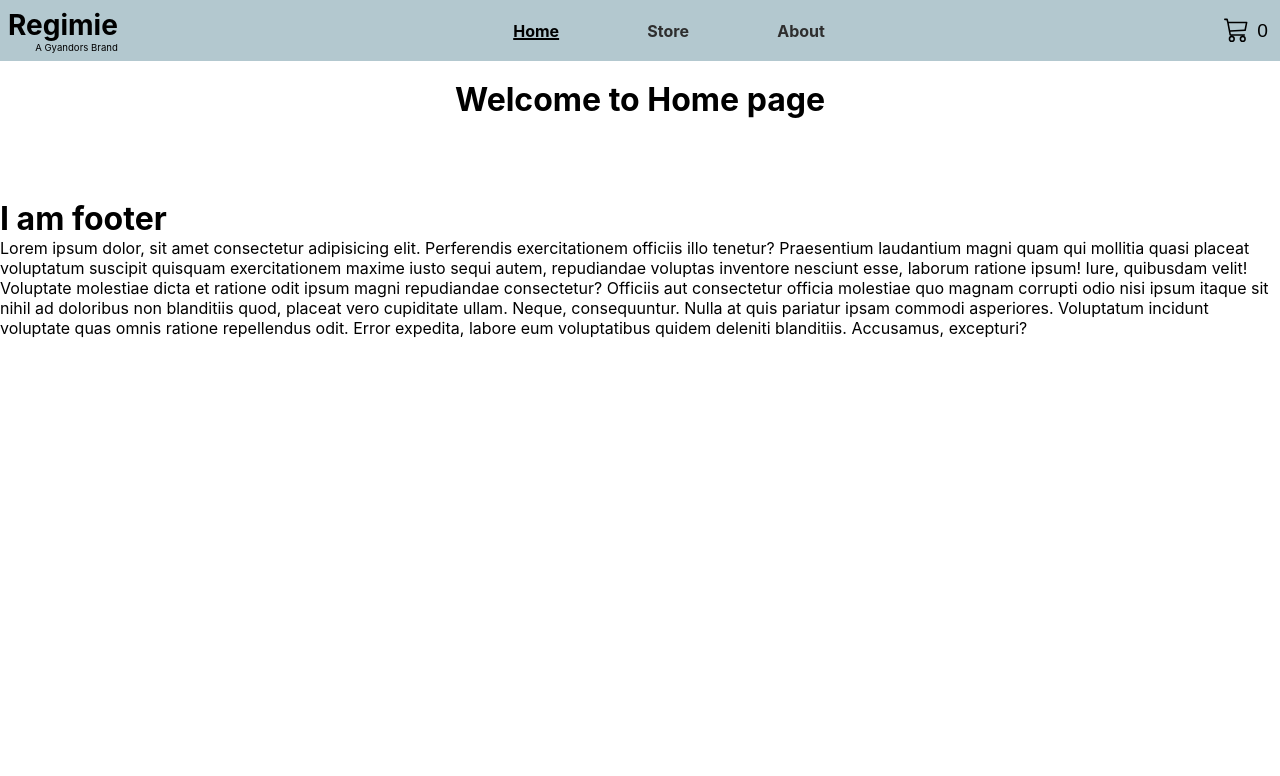
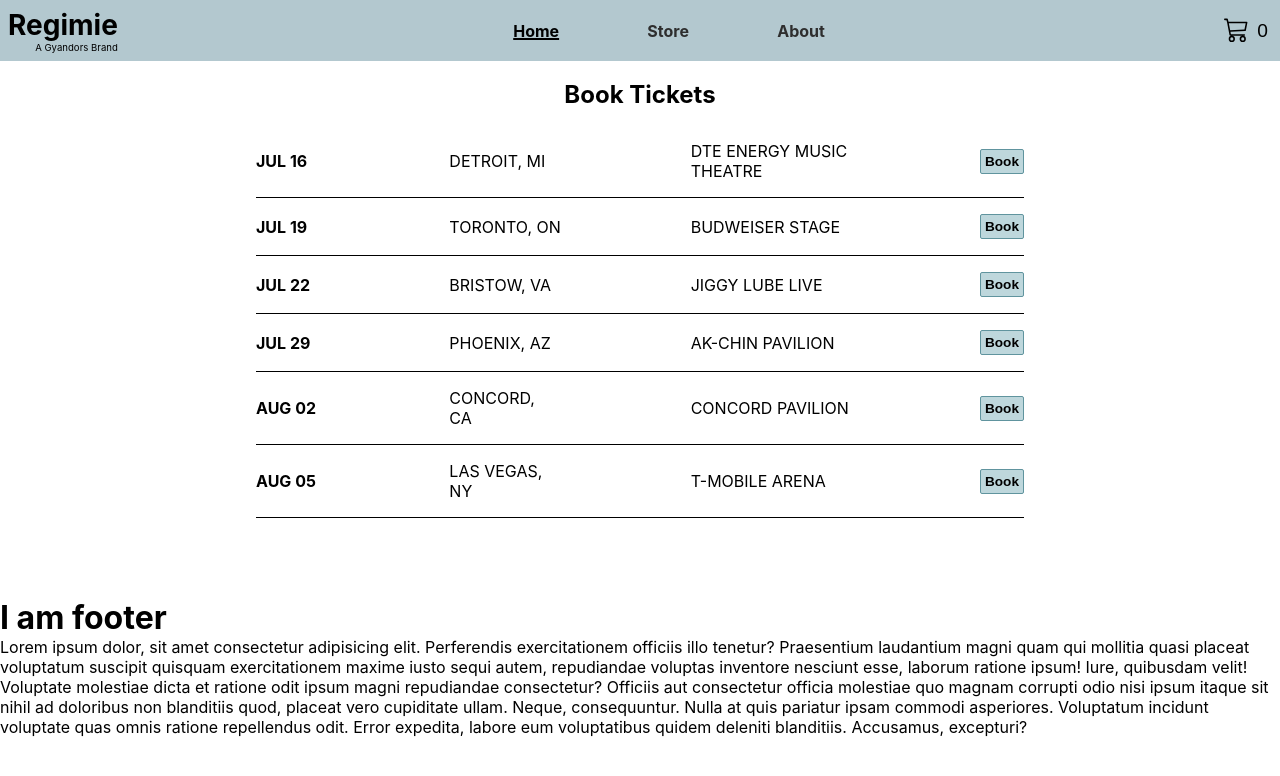
Before and after one commit to gyandors/Regimie, a React (Create React App) app: page / in a window 1280 px wide. Shown: the top 776 px of the page. Built offline with nearby package versions, Linux system fonts and the light colour scheme.

Commit message:
Implimented Home page

```diff
--- /dev/null
+++ b/src/Components/BookTickets/Tickets.css
@@ -0,0 +1,56 @@
+.tickets {
+  width: 60%;
+  margin: auto;
+}
+
+.tickets h1 {
+  margin-bottom: 1rem;
+  text-align: center;
+}
+
+.ticket-list {
+  list-style: none;
+}
+
+.ticket-items {
+  padding: 1rem 0;
+  border-bottom: 1px solid;
+  display: flex;
+  justify-content: space-between;
+  align-items: center;
+  gap: 1rem;
+}
+
+.ticket-items .date {
+  font-weight: bold;
+  width: 4rem;
+}
+
+.ticket-items .city {
+  width: 7rem;
+}
+
+.ticket-items .place {
+  width: 10rem;
+}
+
+.ticket-items button {
+  padding: 4px;
+  background-color: #bed7dc;
+  border: 1px solid #60949e;
+  border-radius: 2px;
+  font-size: 0.85rem;
+  font-weight: bold;
+}
+
+.ticket-items button:hover {
+  cursor: pointer;
+  background-color: #81c2cf;
+  border-color: #60949e;
+}
+
+@media screen and (max-width: 460px) {
+  .tickets {
+    width: 90%;
+  }
+}
--- /dev/null
+++ b/src/Components/BookTickets/Tickets.js
@@ -0,0 +1,30 @@
+import './Tickets.css';
+
+export default function Tickets() {
+  const tickets = [
+    { date: 'JUL 16', city: 'DETROIT, MI', place: 'DTE ENERGY MUSIC THEATRE' },
+    { date: 'JUL 19', city: 'TORONTO, ON', place: 'BUDWEISER STAGE' },
+    { date: 'JUL 22', city: 'BRISTOW, VA', place: 'JIGGY LUBE LIVE' },
+    { date: 'JUL 29', city: 'PHOENIX, AZ', place: 'AK-CHIN PAVILION' },
+    { date: 'AUG 02', city: 'CONCORD, CA', place: 'CONCORD PAVILION' },
+    { date: 'AUG 05', city: 'LAS VEGAS, NY', place: 'T-MOBILE ARENA' },
+  ];
+
+  return (
+    <section className="tickets">
+      <h1>Book Tickets</h1>
+      <ul className="ticket-list">
+        {tickets.map((t) => {
+          return (
+            <li className="ticket-items">
+              <div className="date">{t.date}</div>
+              <div className="city">{t.city}</div>
+              <div className="place">{t.place}</div>
+              <button type="button">Book</button>
+            </li>
+          );
+        })}
+      </ul>
+    </section>
+  );
+}
--- a/src/Components/Products/ProductItems.css
+++ b/src/Components/Products/ProductItems.css
@@ -11,7 +11,7 @@
   margin-top: 1rem;
   background-color: #bed7dc;
   border: 1px solid #60949e;
-  border-radius: 5px;
+  border-radius: 2px;
   font-size: 0.75rem;
   font-weight: bold;
 }
--- a/src/Pages/Home.js
+++ b/src/Pages/Home.js
@@ -1,7 +1,9 @@
+import Tickets from '../Components/BookTickets/Tickets';
+
 export default function Home() {
   return (
     <main>
-      <h1>Welcome to Home page</h1>
+      <Tickets />
     </main>
   );
 }
--- a/src/Pages/NotFound.js
+++ b/src/Pages/NotFound.js
@@ -1,6 +1,6 @@
 export default function NotFound() {
   return (
-    <main>
+    <main style={{ textAlign: 'center' }}>
       <h1>An error occurred!</h1>
       <p>Sorry, this page isn't available.</p>
     </main>
--- a/src/index.css
+++ b/src/index.css
@@ -18,7 +18,6 @@ button:active {
 
 main {
   margin: 5rem auto;
-  text-align: center;
 }
 
 @media screen and (max-width: 460px) {
```
